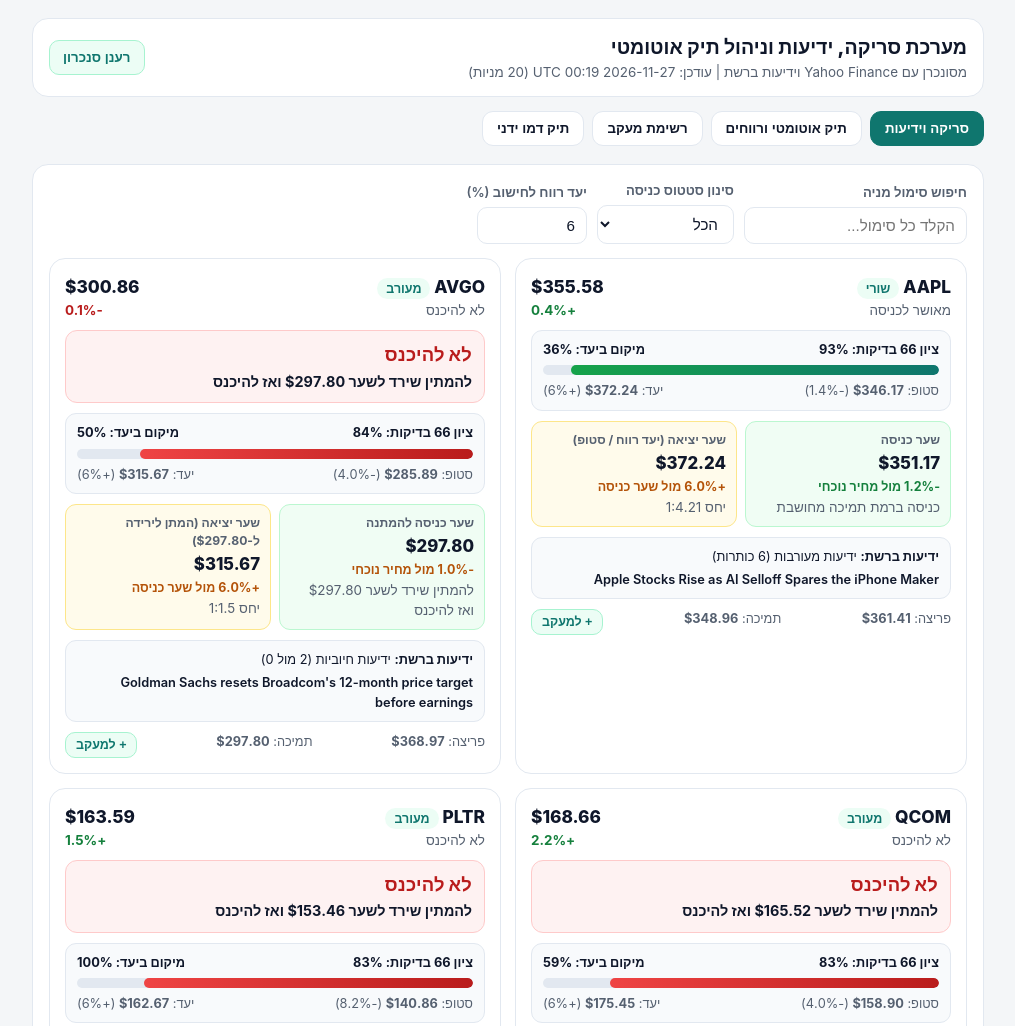
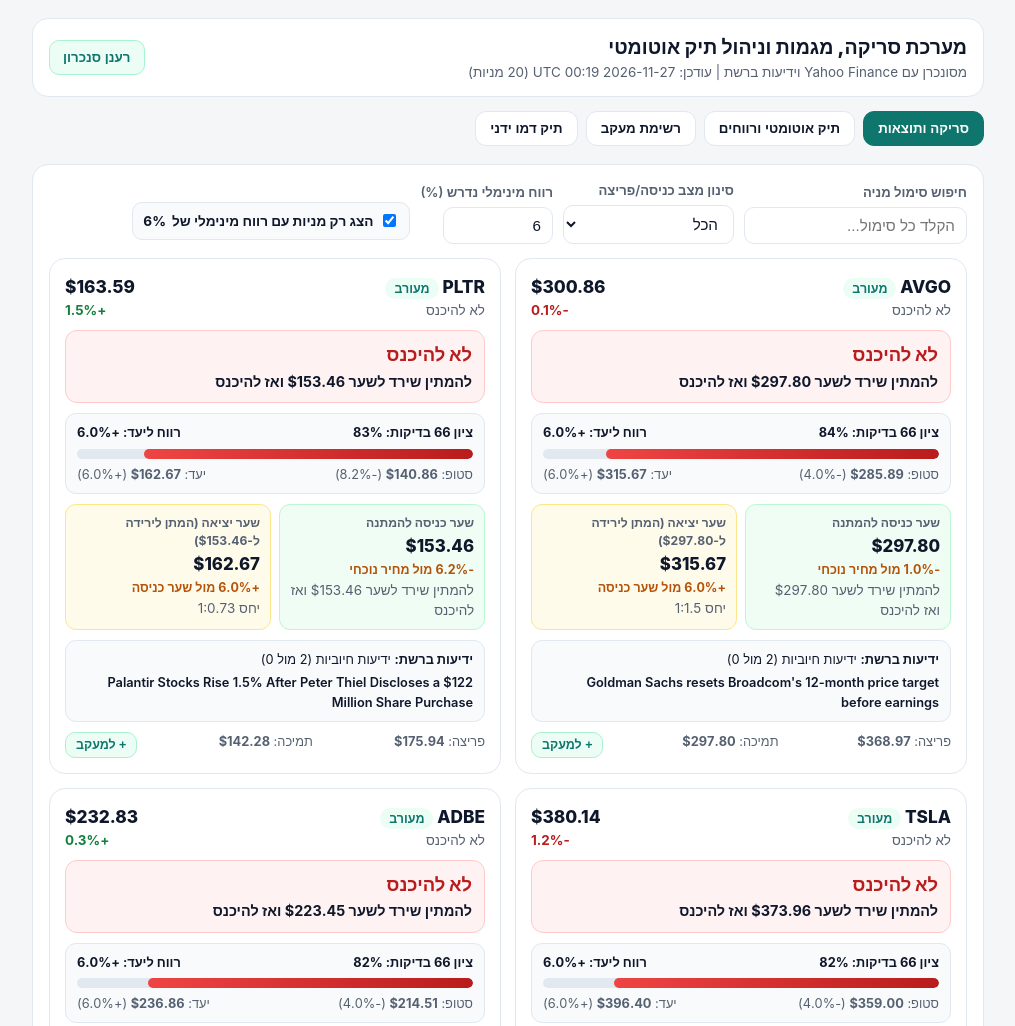
Before and after one commit to ti4ran-ctrl/Stocks-5o-, a plain HTML site: page index.html in a window 1280 px wide. Shown: the top 1026 px of the page, without its empty margins (132-1147 px from the left). Drawn offline with Linux system fonts and the light colour scheme.

Commit message:
Update index.html

```diff
--- a/index.html
+++ b/index.html
@@ -3,7 +3,7 @@
 <head>
   <meta charset="UTF-8" />
   <meta name="viewport" content="width=device-width, initial-scale=1.0" />
-  <title>מעקב מניות, ידיעות וניהול תיק אוטומטי</title>
+  <title>מעקב מניות, מגמות וניהול תיק אוטומטי</title>
   <style>
     :root {
       --bg: #f4f6f8;
@@ -94,6 +94,19 @@
       background: #fff;
       color: var(--text);
     }
+    .check-label {
+      display: inline-flex;
+      align-items: center;
+      gap: 6px;
+      font-size: 0.85rem;
+      font-weight: 700;
+      color: var(--text);
+      padding: 8px 10px;
+      background: #f8fafc;
+      border: 1px solid var(--line);
+      border-radius: 10px;
+      cursor: pointer;
+    }
     button.btn {
       border: none;
       background: var(--accent);
@@ -149,7 +162,6 @@
     .no-entry-big {
       font-size: 1.15rem;
       font-weight: 900;
-      letter-spacing: 0.2px;
     }
     .no-entry-sub {
       font-size: 0.9rem;
@@ -211,11 +223,7 @@
       padding: 9px 11px;
       font-size: 0.8rem;
     }
-    .news-title {
-      margin-top: 4px;
-      color: var(--text);
-      font-weight: 600;
-    }
+    .news-title { margin-top: 4px; color: var(--text); font-weight: 600; }
     .sub-levels {
       display: flex;
       justify-content: space-between;
@@ -256,14 +264,14 @@
   <div class="wrap">
     <div class="top">
       <div>
-        <h1>מערכת סריקה, ידיעות וניהול תיק אוטומטי</h1>
+        <h1>מערכת סריקה, מגמות וניהול תיק אוטומטי</h1>
         <div class="meta" id="syncStatus">טוען נתוני סנכרון מ-Yahoo Finance...</div>
       </div>
       <button class="btn secondary" onclick="loadSyncedData()">רענן סנכרון</button>
     </div>
 
     <div class="tabs">
-      <button class="tab active" data-tab="scan" onclick="switchTab('scan')">סריקה וידיעות</button>
+      <button class="tab active" data-tab="scan" onclick="switchTab('scan')">סריקה ותוצאות</button>
       <button class="tab" data-tab="bot-demo" onclick="switchTab('bot-demo')">תיק אוטומטי ורווחים</button>
       <button class="tab" data-tab="watchlist" onclick="switchTab('watchlist')">רשימת מעקב</button>
       <button class="tab" data-tab="my-demo" onclick="switchTab('my-demo')">תיק דמו ידני</button>
@@ -276,16 +284,23 @@
           <input id="filterTicker" placeholder="הקלד כל סימול..." oninput="renderScanResults()" />
         </div>
         <div>
-          <label for="filterVerdict">סינון סטטוס כניסה</label>
+          <label for="filterVerdict">סינון מצב כניסה/פריצה</label>
           <select id="filterVerdict" onchange="renderScanResults()">
             <option value="ALL">הכל</option>
             <option value="APPROVED">מאושר לכניסה</option>
+            <option value="BREAKOUT">המתן לפריצה בשער</option>
             <option value="NO_ENTRY">לא להיכנס</option>
           </select>
         </div>
         <div>
-          <label for="customTargetPct">יעד רווח לחישוב (%)</label>
-          <input id="customTargetPct" type="number" step="0.5" min="0.5" max="100" value="6" style="width:110px" oninput="renderScanResults()" />
+          <label for="minProfitPct">רווח מינימלי נדרש (%)</label>
+          <input id="minProfitPct" type="number" step="0.5" min="0" max="100" value="6" style="width:110px" oninput="renderScanResults()" />
+        </div>
+        <div>
+          <label class="check-label">
+            <input id="onlyMinProfit" type="checkbox" checked onchange="renderScanResults()" />
+            הצג רק מניות עם רווח מינימלי של <span id="minProfitBadge">6%</span>
+          </label>
         </div>
       </div>
       <div class="grid" id="scanGrid"></div>
@@ -380,6 +395,7 @@
       const v = String(verdictText || "");
       if (filterVal === "ALL") return true;
       if (filterVal === "APPROVED") return v.includes("מאושר");
+      if (filterVal === "BREAKOUT") return v.includes("פריצה");
       if (filterVal === "NO_ENTRY") return v.includes("לא להיכנס");
       return true;
     }
@@ -387,17 +403,24 @@
     function renderScanResults() {
       const query = (document.getElementById("filterTicker").value || "").trim().toUpperCase();
       const verdictFilter = document.getElementById("filterVerdict").value || "ALL";
-      const targetPct = Math.max(0.5, Number(document.getElementById("customTargetPct").value || 6));
+      const minProfitPct = Math.max(0, Number(document.getElementById("minProfitPct").value || 6));
+      const onlyMinProfit = document.getElementById("onlyMinProfit").checked;
+      document.getElementById("minProfitBadge").textContent = `${minProfitPct}%`;
+
       const grid = document.getElementById("scanGrid");
 
       const items = (scanData.results || []).filter(r => {
         const matchTicker = !query || String(r.ticker || "").includes(query);
         const matchVerdict = matchVerdictFilter(r.gateVerdict, verdictFilter);
-        return matchTicker && matchVerdict;
+        const entry = Number(r.entry || r.price || 0);
+        const target = Number(r.targetPrice || entry * (1 + minProfitPct / 100));
+        const gainPct = entry > 0 ? ((target - entry) / entry) * 100 : Number(r.targetPct || 0);
+        const matchProfit = !onlyMinProfit || gainPct >= minProfitPct;
+        return matchTicker && matchVerdict && matchProfit;
       });
 
       if (!items.length) {
-        grid.innerHTML = `<div class="meta">אין מניות להצגה לפי הסינון הנוכחי.</div>`;
+        grid.innerHTML = `<div class="meta">אין מניות שעומדות בסינון או ביעד הרווח של ${minProfitPct}% כרגע. נסה להוריד את סף הרווח או לבטל את הסינון.</div>`;
         return;
       }
 
@@ -405,13 +428,15 @@
         const currPrice = Number(r.price || 0);
         const entry = Number(r.entry || currPrice);
         const stopLoss = Number(r.stopLoss || 0);
-        const calcTarget = Number((entry * (1 + targetPct / 100)).toFixed(2));
-        const recExit = Number(r.recommendedExit || calcTarget);
+        const targetPrice = Number(r.targetPrice || (entry * 1.06));
+        const gainPct = entry > 0 ? ((targetPrice - entry) / entry) * 100 : Number(r.targetPct || 6);
+        const recExit = Number(r.recommendedExit || targetPrice);
         const chg = Number(r.changePct || 0);
         const chgClass = chg >= 0 ? "pos" : "neg";
         const sentLabel = r.sentiment?.label || "מעורב";
         const scorePct = Math.max(0, Math.min(100, Number(r.scorePct || 0)));
         const isNoEntry = String(r.gateVerdict || "").includes("לא להיכנס");
+        const isBreakoutWait = String(r.gateVerdict || "").includes("פריצה");
 
         const deltaEntryPct = Number(r.deltaToEntryPct ?? (((entry - currPrice) / Math.max(currPrice, 0.01)) * 100));
         const entryPctLabel = `${deltaEntryPct >= 0 ? "+" : ""}${deltaEntryPct.toFixed(1)}% מול מחיר נוכחי`;
@@ -419,20 +444,25 @@
         const exitDiffPct = (((recExit - entry) / Math.max(entry, 0.01)) * 100);
         const exitPctLabel = `${exitDiffPct >= 0 ? "+" : ""}${exitDiffPct.toFixed(1)}% מול שער כניסה`;
 
-        const spanRange = Math.max(calcTarget - stopLoss, 0.01);
+        const spanRange = Math.max(targetPrice - stopLoss, 0.01);
         const posInRangePct = Math.max(0, Math.min(100, ((currPrice - stopLoss) / spanRange) * 100));
-        const fillClass = isNoEntry ? "fill-bad" : (scorePct >= 65 ? "fill-ok" : "fill-warn");
+        const fillClass = isNoEntry ? "fill-bad" : (isBreakoutWait ? "fill-warn" : (scorePct >= 65 ? "fill-ok" : "fill-warn"));
 
         const newsObj = r.news || {};
         const newsSummary = newsObj.summaryHe || "ללא ידיעות";
         const topHeadline = (newsObj.items && newsObj.items[0] && newsObj.items[0].title) ? newsObj.items[0].title : "";
 
-        const noEntryBannerHtml = isNoEntry ? `
+        const bannerHtml = isNoEntry ? `
           <div class="no-entry-banner">
             <div class="no-entry-big">לא להיכנס</div>
             <div class="no-entry-sub">${r.waitInstruction || `להמתין שירד לשער $${entry.toFixed(2)} ואז להיכנס`}</div>
           </div>
-        ` : "";
+        ` : (isBreakoutWait ? `
+          <div class="bar-block" style="border-color:#fde68a;background:#fffbeb;">
+            <div class="warn" style="font-size:0.9rem;">המתן להתבססות ולפריצה מעל $${entry.toFixed(2)}</div>
+            <div class="meta">קנייה מאושרת רק בשער הפריצה • יעד צפוי +${gainPct.toFixed(1)}%</div>
+          </div>
+        ` : "");
 
         return `
           <div class="item">
@@ -447,27 +477,27 @@
               </div>
             </div>
 
-            ${noEntryBannerHtml}
+            ${bannerHtml}
 
             <div class="bar-block">
               <div class="bar-labels">
                 <span>ציון 66 בדיקות: ${scorePct.toFixed(0)}%</span>
-                <span>מיקום ביעד: ${posInRangePct.toFixed(0)}%</span>
+                <span>רווח ליעד: +${gainPct.toFixed(1)}%</span>
               </div>
               <div class="progress-track">
                 <div class="progress-fill ${fillClass}" style="width:${scorePct.toFixed(0)}%"></div>
               </div>
               <div class="sub-levels" style="margin-top:6px;">
                 <span>סטופ: <b>$${stopLoss.toFixed(2)}</b> (-${Number(r.stopPct || 0).toFixed(1)}%)</span>
-                <span>יעד: <b>$${calcTarget.toFixed(2)}</b> (+${targetPct}%)</span>
+                <span>יעד: <b>$${targetPrice.toFixed(2)}</b> (+${gainPct.toFixed(1)}%)</span>
               </div>
             </div>
 
             <div class="io-grid">
               <div class="entry-box">
-                <div class="box-label">${isNoEntry ? "שער כניסה להמתנה" : "שער כניסה"}</div>
+                <div class="box-label">${isBreakoutWait ? "שער פריצה לכניסה" : (isNoEntry ? "שער כניסה להמתנה" : "שער כניסה")}</div>
                 <div class="box-val">$${entry.toFixed(2)}</div>
-                <div class="box-pct ${isNoEntry ? "warn" : "pos"}">${entryPctLabel}</div>
+                <div class="box-pct ${isBreakoutWait || isNoEntry ? "warn" : "pos"}">${entryPctLabel}</div>
                 <div class="meta">${r.entryType || ""}</div>
               </div>
 
@@ -538,7 +568,7 @@
         const actionTxt = found
           ? (String(found.gateVerdict || "").includes("לא להיכנס")
               ? ` | <span class="neg">לא להיכנס</span> — ${found.waitInstruction || ""}`
-              : ` | כניסה: <b>$${Number(found.entry).toFixed(2)}</b> | יציאה: <b>$${Number(found.recommendedExit || found.targetPrice).toFixed(2)}</b>`)
+              : ` | <b>${found.gateVerdict}</b>: כניסה <b>$${Number(found.entry).toFixed(2)}</b> | יציאה: <b>$${Number(found.recommendedExit || found.targetPrice).toFixed(2)}</b>`)
           : "";
         return `
           <div class="list-row">
```
